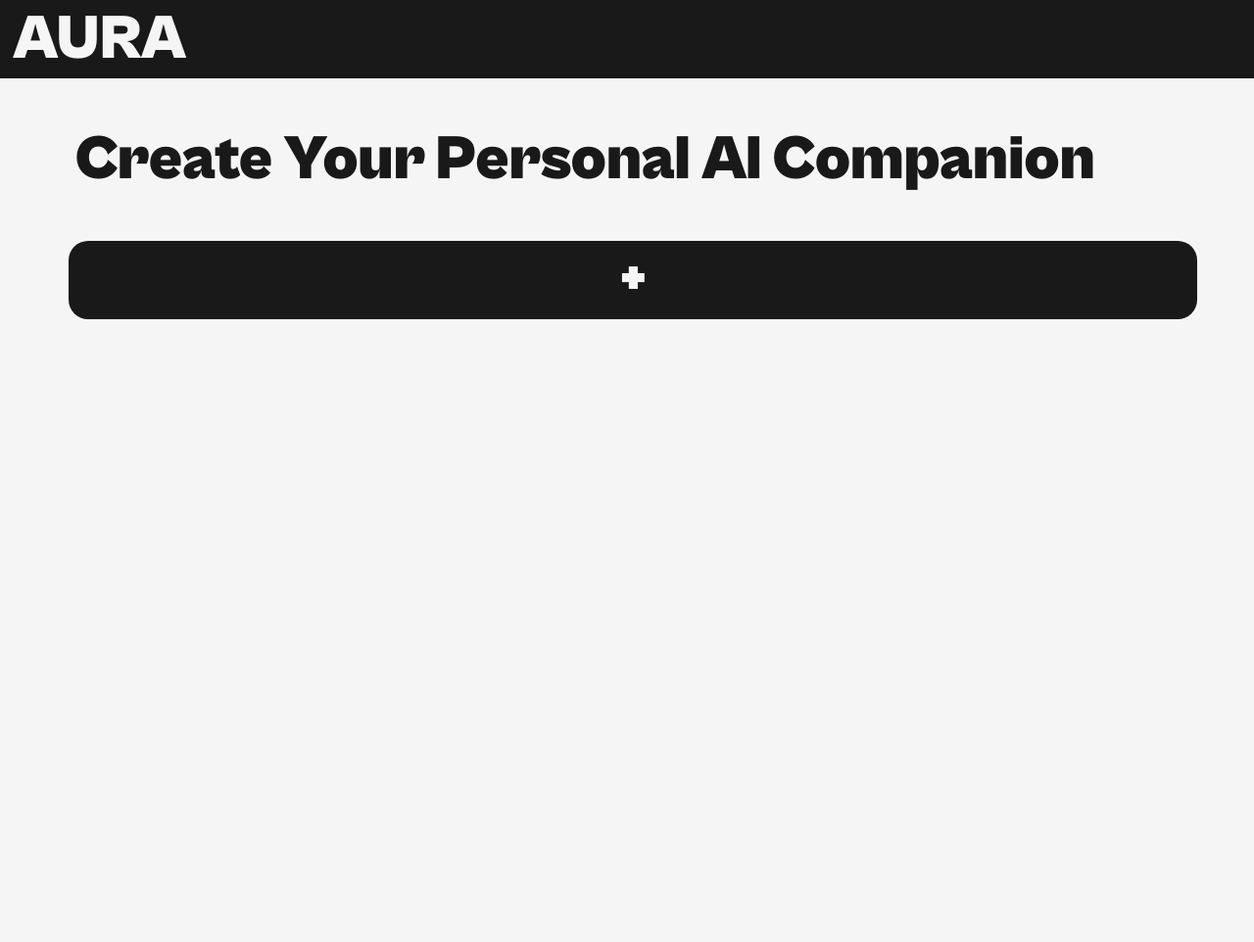
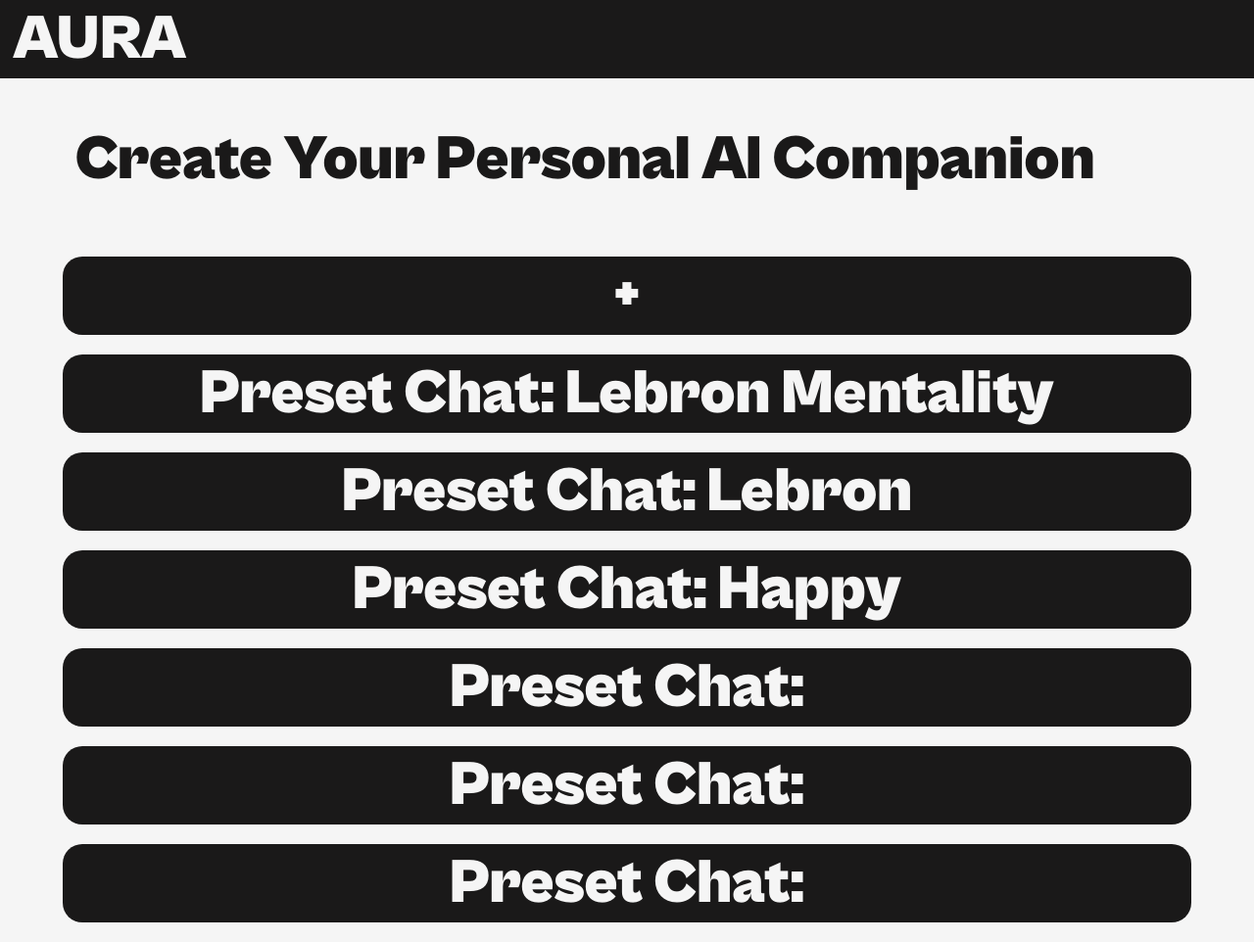
Before and after one commit to tpxforever/AURA, a Flask app: page /main in a window 1280 px wide. Shown: the whole page at 98% size. Before the commit the page ends 326 px from the top, so only its background shows below. Run offline with Flask 3, Linux system fonts and the light colour scheme; data comes from the database, SQL or seed files in the repository; both versions use the stored data as it was after the commit.

Commit message:
Preset chats added

```diff
--- a/app.py
+++ b/app.py
@@ -1,10 +1,11 @@
 import google.generativeai as genai
 from flask_sqlalchemy import SQLAlchemy
-from flask import Flask, request, jsonify, render_template
+from flask import Flask, request, jsonify, render_template, g
 from flask_cors import CORS
 from gtts import gTTS
 import os
 import tempfile
+import sqlite3
 import pygame
 
 app = Flask(__name__)
@@ -161,6 +162,17 @@
     else:
         return jsonify({"error": "No settings found"}), 404
 
+@app.route("/api/preset_chats", methods=["GET"])
+def get_preset_chats():
+    presets= UserSettings.query.all()
+    preset_list = [preset.to_dict() for preset in presets]
+    return jsonify(preset_list)
+
+@app.route("/api/settings/<int:id>", methods=["GET"])
+def get_settings_by_id(id):
+    setting = UserSettings.query.get_or_404(id)
+    return jsonify(setting.to_dict())
+
 # ------------------------------
 # App Entry Point
 # ------------------------------
--- a/static/mainstyle.css
+++ b/static/mainstyle.css
@@ -29,22 +29,37 @@
     margin-left: 1%;
     cursor: pointer;
 }
-
 .create-box {
     width: 90vw;
-    height: 10vh; /* Adjust as needed */
+    height: 10vh;
     background-color: #1a1919;
     font-family: "Cabinet";
     color: #f5f5f5;
-    margin-left: 1%; /* Matches logo’s left margin */
-    /* No need for flex/positioning; flows naturally under .bar */
-    margin-top: 0%;
-    align-self: center;
+    margin: 0 auto; /* Center horizontally */
+    margin-top: 2vh;
     text-align: center;
     border-radius: 20px;
     font-size: 4rem;
     cursor: pointer;
 }
+
+.preset-box {
+    width: 90vw;
+    height: 10vh;
+    background-color: #1a1919;
+    font-family: "Cabinet";
+    color: #f5f5f5;
+    margin: 20px auto; /* Center horizontally + spacing between boxes */
+    text-align: center;
+    border-radius: 20px;
+    font-size: 4rem;
+    cursor: pointer;
+    display: flex;
+    justify-content: center;
+    align-items: center;
+    transition: background-color 0.3s ease;
+}
+
 
 #filler{
     font-size: 4rem;
--- a/templates/main.html
+++ b/templates/main.html
@@ -38,8 +38,38 @@
       }
     }
 
-    // Load saved settings when the page is loaded
-    window.onload = loadSavedSettings;
+    // Function to load and display preset chats from the database
+    async function loadPresetChats() {
+      try {
+        const response = await fetch("/api/preset_chats");
+        const presetChats = await response.json();
+
+        if (Array.isArray(presetChats)) {
+          const container = document.getElementById("preset-chats");
+          presetChats.forEach(chat => {
+            const btn = document.createElement("div");
+            btn.textContent = `Preset Chat: ${chat.name}`;
+            btn.className = "preset-box";
+
+            // When clicked, navigate to the assistant page with the preset's id as a query parameter
+            btn.onclick = () => {
+              window.location.href = `/assistant?id=${chat.id}`;
+            };
+
+            container.appendChild(btn);
+          });
+        }
+      } catch (err) {
+        console.error("Failed to load preset chats:", err);
+      }
+    }
+
+    // Load saved settings and preset chats when the page is loaded
+    window.onload = function() {
+      loadSavedSettings();
+      loadPresetChats();
+    };
+
   </script>
 </head>
 <body>
@@ -52,7 +82,7 @@
   <div class="create-box" onclick="goToAss()">+</div>
 
   <!-- Section to display previous chat profiles -->
-  <div id="previous-chats">
+  <div id="preset-chats">
     <!-- Previous chat buttons will be dynamically populated here -->
   </div>
 
```
Also changed, not shown: static/assistant_style.css (+4 -4 lines), static/script.js (+45 -12 lines), instance/user_settings.db.
